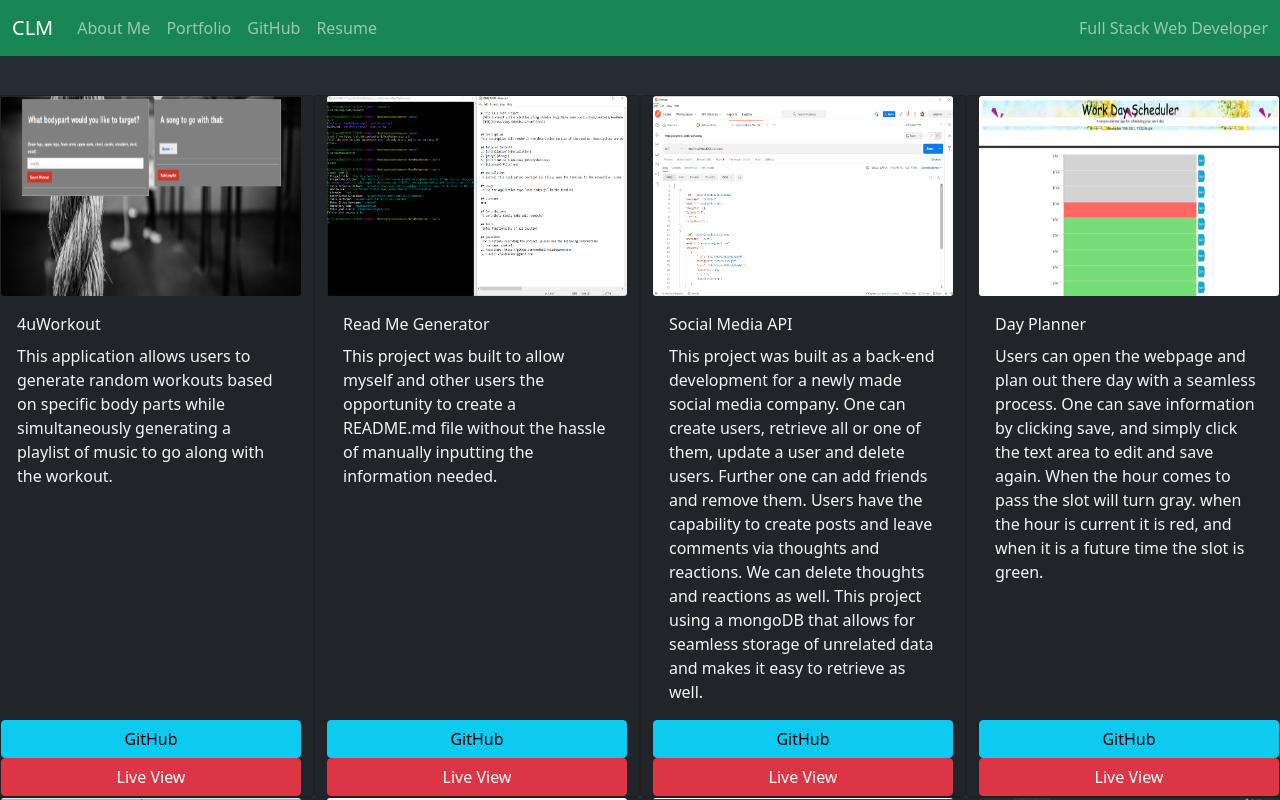
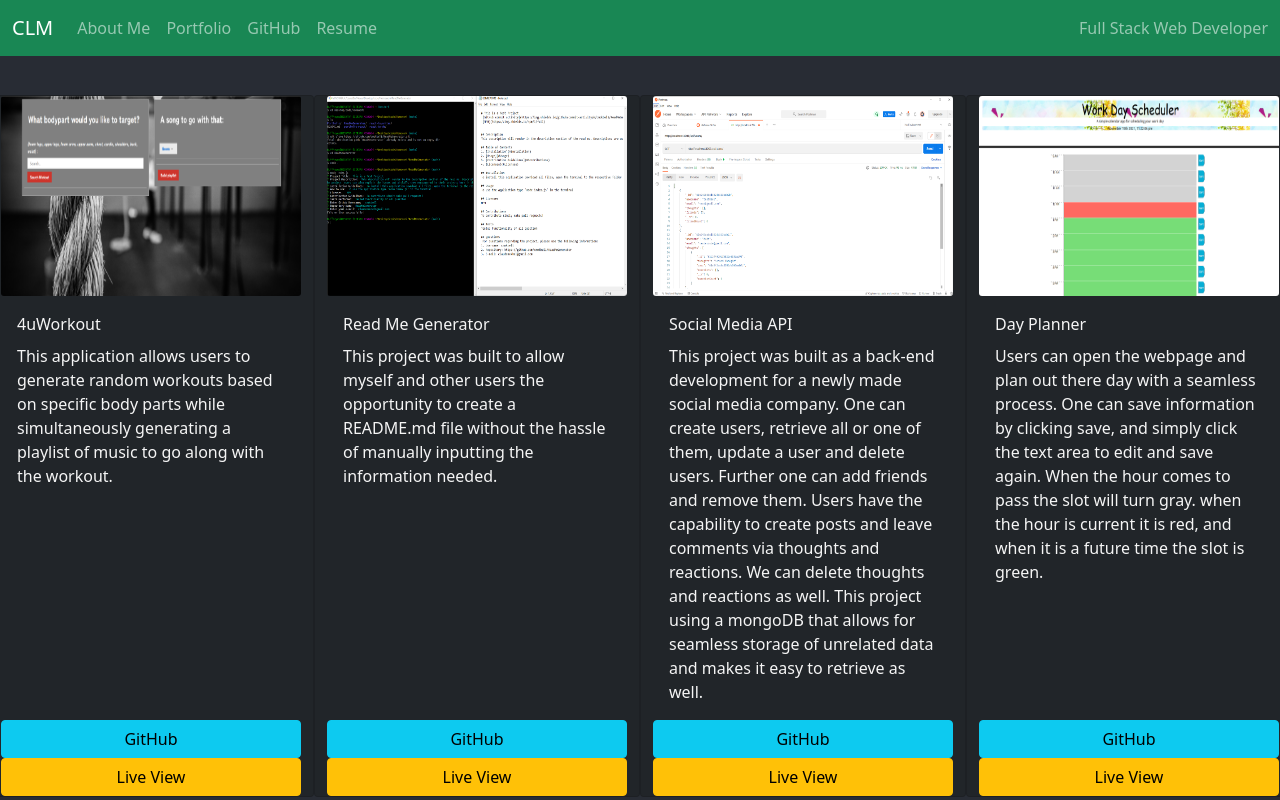
Before and after one commit to cmokbel1/cmokbel1.github.io, a React (Create React App) app: page / in a window 1280 px wide. Both pictures are taken after a click on the link "Portfolio". Shown: the top 800 px of the page. Built offline with nearby package versions, Linux system fonts and the light colour scheme.

Commit message:
fixed margin bottom issue

```diff
--- a/src/components/Project/ProjCard.js
+++ b/src/components/Project/ProjCard.js
@@ -8,7 +8,7 @@ const ProjCard = (props) => {
   const { project } = props;
   return (
     <>
-      <Card border="light" color="dark" className="col-sm-3">
+      <Card border="light" color="dark" className="col-sm-3 mb-4">
         <CardImg variant="top" src={project.img} height="200px" width="100%" />
         <CardBody>
           <CardTitle>{project.title}</CardTitle>
@@ -17,7 +17,7 @@ const ProjCard = (props) => {
           </CardText>
         </CardBody>
         <Button variant="primary" color="info" href={project.gitHub}>GitHub</Button>
-        <Button variant="primary" color="danger" href={project.liveSite}>Live View</Button>
+        <Button variant="primary" color="warning" href={project.liveSite}>Live View</Button>
     </Card>
     <br />
     </>
```
